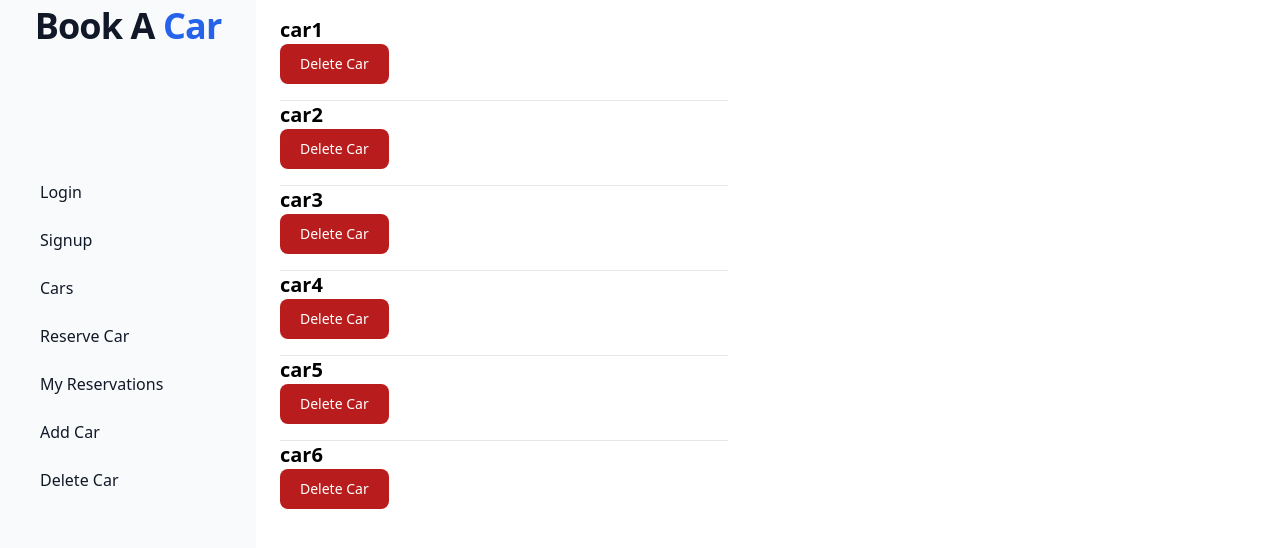
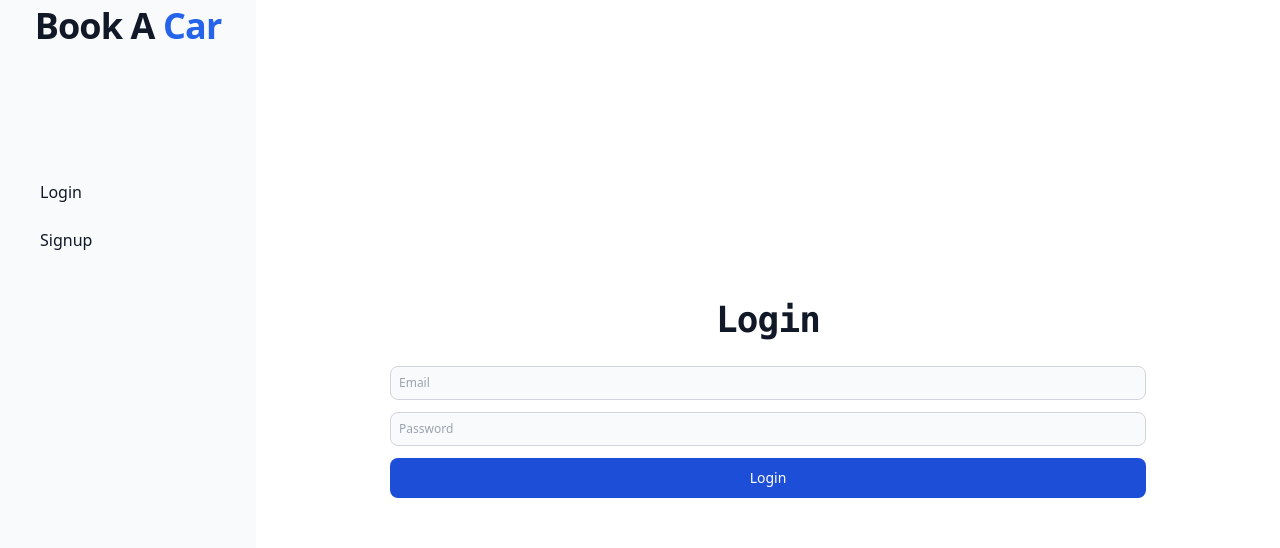
Before and after one commit to hamidazim321/book-a-car-frontend, a React (Create React App) app: page /delete-car in a window 1280 px wide. Shown: the top 548 px of the page. Built offline with nearby package versions, Linux system fonts and the light colour scheme.

Commit message:
Refactor submit functionality for auth forms

```diff
--- a/src/App.js
+++ b/src/App.js
@@ -4,16 +4,29 @@ import Layout from './pages/Layout';
 import DeleteCar from './pages/DeleteCar';
 import Login from './pages/Login';
 import Signup from './pages/Signup';
+import { getUser } from './helpers/storage';
 
 function App() {
+  const loggedIn = getUser() !== null;
+
   return (
     <Routes>
       <Route path="/" element={<Layout />}>
-        <Route index element={<Login />} />
-        <Route path="/login" element={<Login />} />
-        <Route path="/signup" element={<Signup />} />
-        <Route path="/add-car" element={<AddCar />} />
-        <Route path="/delete-car" element={<DeleteCar />} />
+        {loggedIn && (
+          <>
+            <Route index element={<AddCar />} />
+            <Route path="/add-car" element={<AddCar />} />
+            <Route path="/delete-car" element={<DeleteCar />} />
+            <Route path="*" element={<AddCar />} />
+          </>
+        )}
+        {!loggedIn && (
+          <>
+            <Route index element={<Login />} />
+            <Route path="/signup" element={<Signup />} />
+            <Route path="*" element={<Login />} />
+          </>
+        )}
       </Route>
     </Routes>
   );
--- a/src/components/NavigationPanel.jsx
+++ b/src/components/NavigationPanel.jsx
@@ -1,15 +1,21 @@
 import React, { useEffect, useState } from 'react';
 import { Link } from 'react-router-dom';
+import { getUser, removeLogin } from '../helpers/storage';
 
 export default function NavigationPanel() {
   const navLinkClass = 'w-full flex items-center p-2 text-gray-900 group hover:bg-lime-500 focus:bg-lime-500 hover:text-white focus:text-white';
   const [openSidebar, setOpenSidebar] = useState(false);
+  const loggedIn = getUser() !== null;
 
   const handleSidebar = (e) => {
     e.stopPropagation();
     setOpenSidebar((prev) => !prev);
   };
 
+  const handleLogout = () => {
+    removeLogin();
+    window.location.href = '/';
+  };
   useEffect(() => {
     const closeSidebar = () => {
       setOpenSidebar(false);
@@ -40,16 +46,8 @@ export default function NavigationPanel() {
         </div>
         <div className="h-full px-3 py-4 overflow-y-auto pt-28">
           <ul className="space-y-2 font-medium">
-            <li>
-              <Link to="/" className={navLinkClass}>
-                <span className="ms-3">Login</span>
-              </Link>
-            </li>
-            <li>
-              <Link to="/signup" className={navLinkClass}>
-                <span className="ms-3">Signup</span>
-              </Link>
-            </li>
+            {loggedIn && (
+              <>
                 <li>
                   <button type="button" className={navLinkClass}>
                     <span className="ms-3">Cars</span>
@@ -75,6 +73,27 @@ export default function NavigationPanel() {
                     <span className="ms-3">Delete Car</span>
                   </Link>
                 </li>
+                <li>
+                  <button type="button" onClick={handleLogout} className={navLinkClass}>
+                    <span className="ms-3">Logout</span>
+                  </button>
+                </li>
+              </>
+            )}
+            {!loggedIn && (
+              <>
+                <li>
+                  <Link to="/" className={navLinkClass}>
+                    <span className="ms-3">Login</span>
+                  </Link>
+                </li>
+                <li>
+                  <Link to="/signup" className={navLinkClass}>
+                    <span className="ms-3">Signup</span>
+                  </Link>
+                </li>
+              </>
+            )}
           </ul>
         </div>
       </aside>
--- /dev/null
+++ b/src/helpers/getFormData.js
@@ -0,0 +1,10 @@
+const getFormData = (form) => {
+  const formData = new FormData(form);
+  const data = {};
+  formData.forEach((value, key) => {
+    data[key] = value;
+  });
+  return data;
+};
+
+export default getFormData;
--- a/src/helpers/storage.js
+++ b/src/helpers/storage.js
@@ -1,11 +1,16 @@
-const saveLogin = (user) => {
-  localStorage.setItem('user', JSON.stringify(user));
+const saveLogin = (data) => {
+  localStorage.setItem('user', JSON.stringify(data.user));
+  localStorage.setItem('token', JSON.stringify(data.token));
 };
 
-const getLogin = () => JSON.parse(localStorage.getItem('user'));
+const getUser = () => JSON.parse(localStorage.getItem('user'));
+const getToken = () => JSON.parse(localStorage.getItem('token'));
 
 const removeLogin = () => {
   localStorage.removeItem('user');
+  localStorage.removeItem('token');
 };
 
-export { saveLogin, getLogin, removeLogin };
+export {
+  saveLogin, getToken, getUser, removeLogin,
+};
--- a/src/pages/Login.jsx
+++ b/src/pages/Login.jsx
@@ -1,17 +1,37 @@
+// import { useDispatch } from 'react-redux';
+import getFormData from '../helpers/getFormData';
+import { saveLogin } from '../helpers/storage';
+// import { loginUser } from '../redux/auth/authThunk';
+
 export default function Login() {
+  // const dispatch = useDispatch();
+
+  const handleSubmit = (e) => {
+    e.preventDefault();
+    const formData = getFormData(e.target);
+
+    // later we will use dispatch to send the object as it is to the server
+    // dispatch(loginUser(formData));
+    saveLogin({ user: { formData }, token: 'fake' }); // This is a fake login
+    e.target.reset();
+    window.location.reload();
+  };
+
   return (
     <div className="h-screen flex flex-col justify-center md:p-0">
       <div className="mb-3">
         <h1 className="text-center font-mono mb-4 text-4xl font-extrabold leading-none tracking-tight text-gray-900">Login</h1>
       </div>
       <form
+        onSubmit={handleSubmit}
+        method="post"
         className="flex flex-col w-full gap-3 md:w-3/4 mx-auto"
       >
         <div>
-          <input type="email" autoComplete="email" placeholder="Email" className="block w-full p-2 text-gray-900 border border-gray-300 rounded-lg bg-gray-50 text-xs focus:ring-blue-500 focus:border-blue-500" />
+          <input type="email" autoComplete="email" placeholder="Email" className="block w-full p-2 text-gray-900 border border-gray-300 rounded-lg bg-gray-50 text-xs focus:ring-blue-500 focus:border-blue-500" name="email" />
         </div>
         <div>
-          <input type="password" autoComplete="current-password" placeholder="Password" className="block w-full p-2 text-gray-900 border border-gray-300 rounded-lg bg-gray-50 text-xs focus:ring-blue-500 focus:border-blue-500" />
+          <input type="password" autoComplete="current-password" placeholder="Password" className="block w-full p-2 text-gray-900 border border-gray-300 rounded-lg bg-gray-50 text-xs focus:ring-blue-500 focus:border-blue-500" name="password" />
         </div>
         <button type="submit" className="text-white bg-blue-700 hover:bg-blue-800 focus:ring-4 focus:ring-blue-300 font-medium rounded-lg text-sm px-5 py-2.5 focus:outline-none">Login</button>
       </form>
--- a/src/pages/Signup.jsx
+++ b/src/pages/Signup.jsx
@@ -1,23 +1,43 @@
+import { saveLogin } from '../helpers/storage';
+import getFormData from '../helpers/getFormData';
+
 export default function Signup() {
+  const handleSubmit = (e) => {
+    e.preventDefault();
+
+    const formData = getFormData(e.target);
+    const { password, passwordConfirmation } = formData;
+    if (password !== passwordConfirmation) {
+      console.log('Passwords do not match');
+      return;
+    }
+    console.log(formData, formData.username, formData.email);
+    // dispatch(signupUser(formData));
+    saveLogin({ user: { formData }, token: 'fake' }); // This is a fake login
+    e.target.reset();
+    window.location.reload();
+  };
   return (
     <div className="h-screen flex flex-col justify-center md:p-0">
       <div className="mb-3">
         <h1 className="text-center font-mono mb-4 text-4xl font-extrabold leading-none tracking-tight text-gray-900">Signup</h1>
       </div>
       <form
+        onSubmit={handleSubmit}
+        method="post"
         className="flex flex-col w-full gap-3 md:w-3/4 mx-auto"
       >
         <div>
-          <input type="text" autoComplete="username" placeholder="Username" className="block w-full p-2 text-gray-900 border border-gray-300 rounded-lg bg-gray-50 text-xs focus:ring-blue-500 focus:border-blue-500" />
+          <input type="text" autoComplete="username" placeholder="Username" className="block w-full p-2 text-gray-900 border border-gray-300 rounded-lg bg-gray-50 text-xs focus:ring-blue-500 focus:border-blue-500" name="username" />
         </div>
         <div>
-          <input type="email" autoComplete="email" placeholder="Email" className="block w-full p-2 text-gray-900 border border-gray-300 rounded-lg bg-gray-50 text-xs focus:ring-blue-500 focus:border-blue-500" />
+          <input type="email" autoComplete="email" placeholder="Email" className="block w-full p-2 text-gray-900 border border-gray-300 rounded-lg bg-gray-50 text-xs focus:ring-blue-500 focus:border-blue-500" name="email" />
         </div>
         <div>
-          <input type="password" autoComplete="new-password" placeholder="Password" className="block w-full p-2 text-gray-900 border border-gray-300 rounded-lg bg-gray-50 text-xs focus:ring-blue-500 focus:border-blue-500" />
+          <input type="password" autoComplete="new-password" placeholder="Password" className="block w-full p-2 text-gray-900 border border-gray-300 rounded-lg bg-gray-50 text-xs focus:ring-blue-500 focus:border-blue-500" name="password" />
         </div>
         <div>
-          <input type="password" autoComplete="new-password" placeholder="Confirm Password" className="block w-full p-2 text-gray-900 border border-gray-300 rounded-lg bg-gray-50 text-xs focus:ring-blue-500 focus:border-blue-500" />
+          <input type="password" autoComplete="new-password" placeholder="Confirm Password" className="block w-full p-2 text-gray-900 border border-gray-300 rounded-lg bg-gray-50 text-xs focus:ring-blue-500 focus:border-blue-500" name="passwordConfirmation" />
         </div>
         <button type="submit" className="text-white bg-blue-700 hover:bg-blue-800 focus:ring-4 focus:ring-blue-300 font-medium rounded-lg text-sm px-5 py-2.5 focus:outline-none">Signup</button>
       </form>
--- a/src/redux/auth/authSlice.js
+++ b/src/redux/auth/authSlice.js
@@ -3,6 +3,7 @@ import { loginUser, signupUser, logoutUser } from './authThunk';
 
 const initialState = {
   user: null,
+  token: null,
   loading: false,
   error: null,
 };
--- a/src/redux/auth/authThunk.js
+++ b/src/redux/auth/authThunk.js
@@ -1,9 +1,13 @@
 import axios from 'axios';
 import { createAsyncThunk } from '@reduxjs/toolkit';
+import { saveLogin, removeLogin } from '../../helpers/storage';
+
+const URL = 'https://dummyjson.com/auth';
 
 const loginUser = createAsyncThunk('auth/loginUser', async (userData, { rejectWithValue }) => {
   try {
-    const response = await axios.post('/api/auth/login', userData);
+    const response = await axios.post(`${URL}/login`, userData);
+    saveLogin(response.data);
     return response.data;
   } catch (error) {
     return rejectWithValue(error.message);
@@ -12,7 +16,7 @@ const loginUser = createAsyncThunk('auth/loginUser', async (userData, { rejectWi
 
 const signupUser = createAsyncThunk('auth/signupUser', async (userData, { rejectWithValue }) => {
   try {
-    const response = await axios.post('/api/auth/signup', userData);
+    const response = await axios.post('/api/v1/auth/signup', userData);
     return response.data;
   } catch (error) {
     return rejectWithValue(error.message);
@@ -21,7 +25,8 @@ const signupUser = createAsyncThunk('auth/signupUser', async (userData, { reject
 
 const logoutUser = createAsyncThunk('auth/logoutUser', async (_, { rejectWithValue }) => {
   try {
-    const response = await axios.post('/api/auth/logout');
+    const response = await axios.post('/api/v1/auth/logout');
+    removeLogin();
     return response.data;
   } catch (error) {
     return rejectWithValue(error.message);
```
Lines whose indentation alone changed are shown as unchanged.
